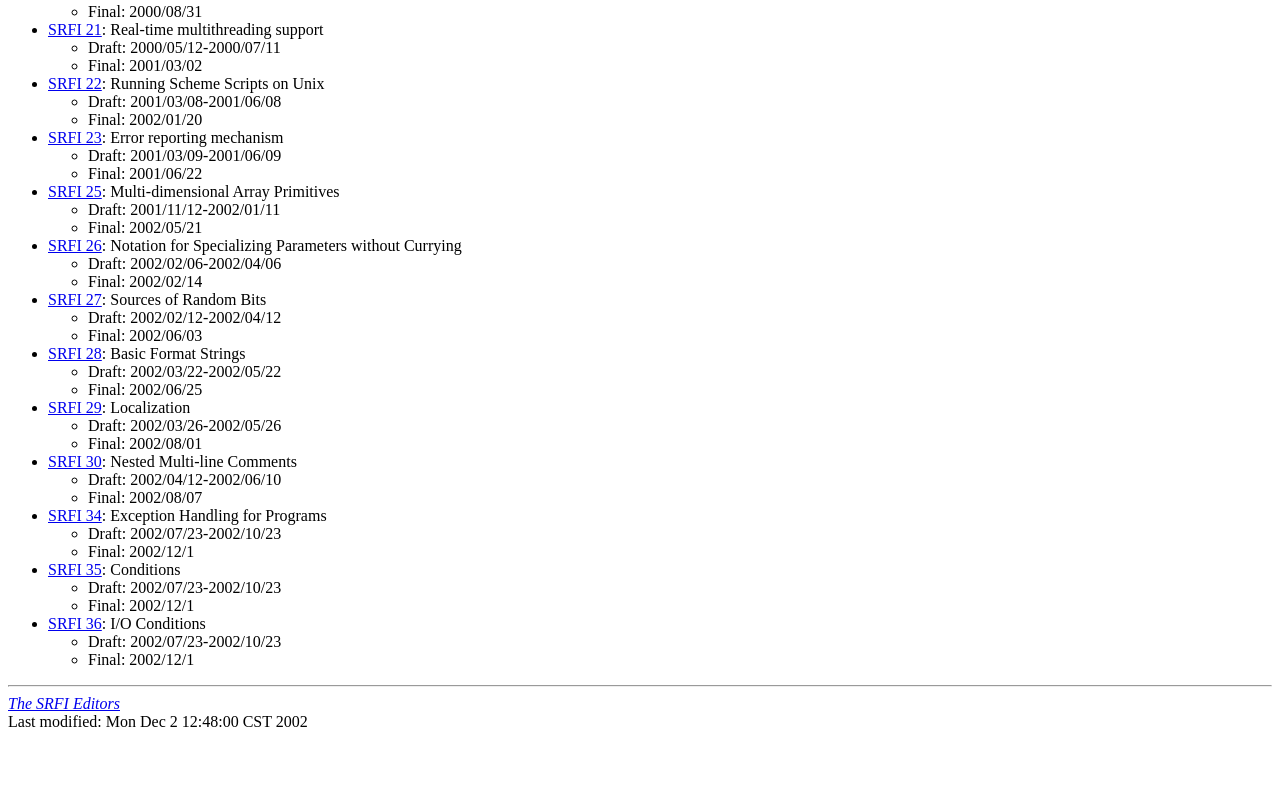
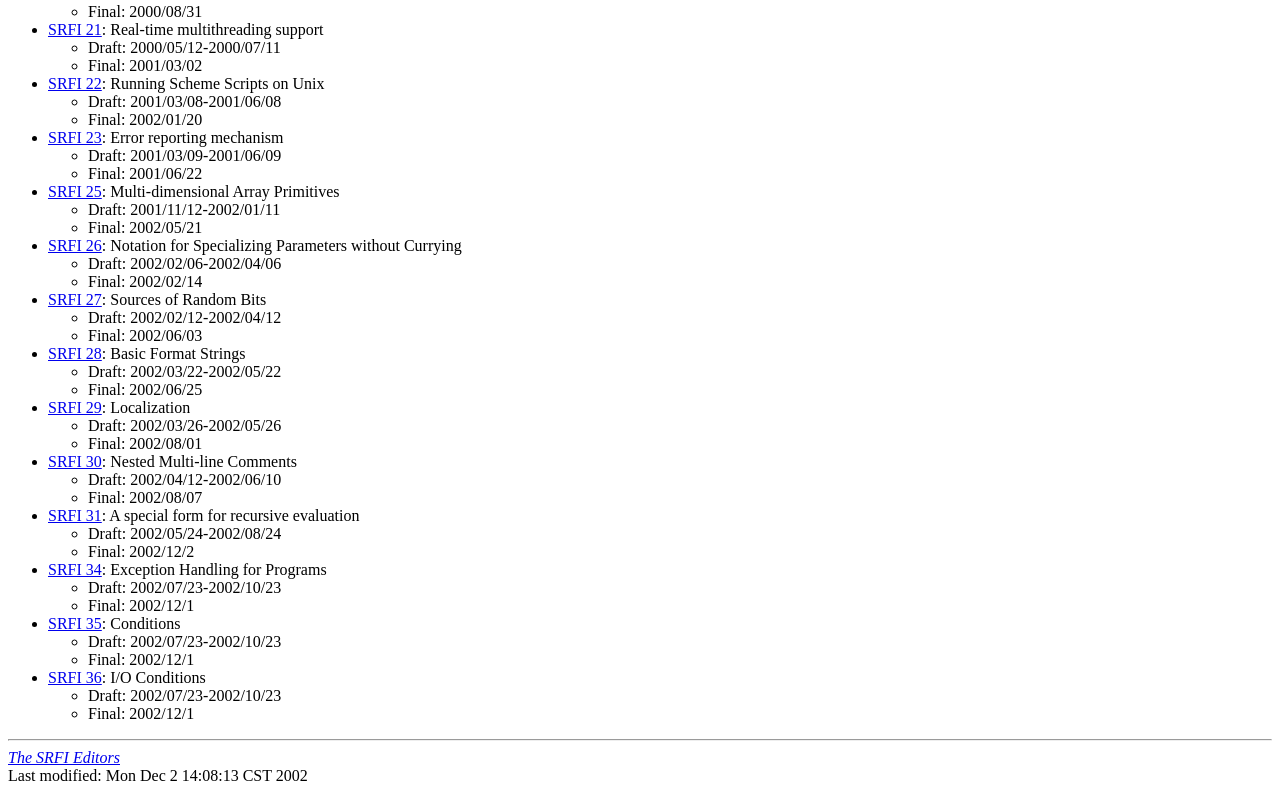
Before and after one commit to scheme-requests-for-implementation/srfi-common, a plain HTML site: page final-srfis.html in a window 1280 px wide. Shown: the part 1017-1810 px from the top of the page. Before the commit the page ends 1756 px from the top, so only its background shows below. Drawn offline with Linux system fonts and the light colour scheme.

Commit message:
SRFI-31 went final.  Lists updated.

```diff
--- a/final-srfis.html
+++ b/final-srfis.html
@@ -143,7 +143,11 @@
 	  <LI>Draft: 2002/04/12-2002/06/10
 	  <LI>Final: 2002/08/07
 	</UL></LI>
-
+      <LI><A HREF="srfi-31/">SRFI 31</A>: A special form for recursive evaluation
+	<UL>
+	  <LI>Draft: 2002/05/24-2002/08/24
+	  <LI>Final: 2002/12/2
+	</UL></LI>
       <LI><A HREF="srfi-34/">SRFI 34</A>: Exception Handling for Programs
 	<UL>
 	  <LI>Draft: 2002/07/23-2002/10/23
@@ -167,7 +171,7 @@
     <address><a href="mailto:srfi-editors@srfi.schemers.org">The SRFI Editors</a></address>
 <!-- Created: Mon Dec 21 20:43:20 MET 1998 -->
 <!-- hhmts start -->
-Last modified: Mon Dec  2 12:48:00 CST 2002
+Last modified: Mon Dec  2 14:08:13 CST 2002
 <!-- hhmts end -->
   </body>
 </html>
```
Also changed, not shown: draft-srfis.html (+1 -5 lines).
